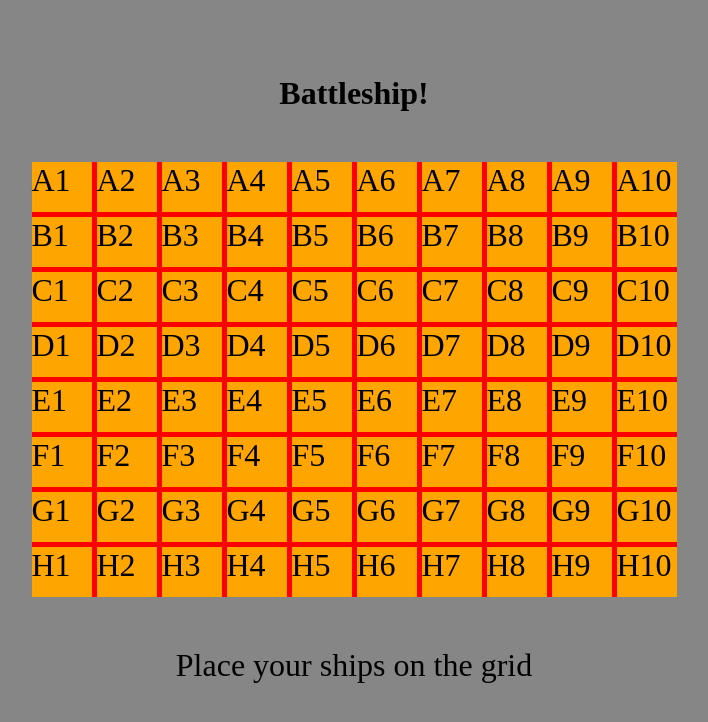
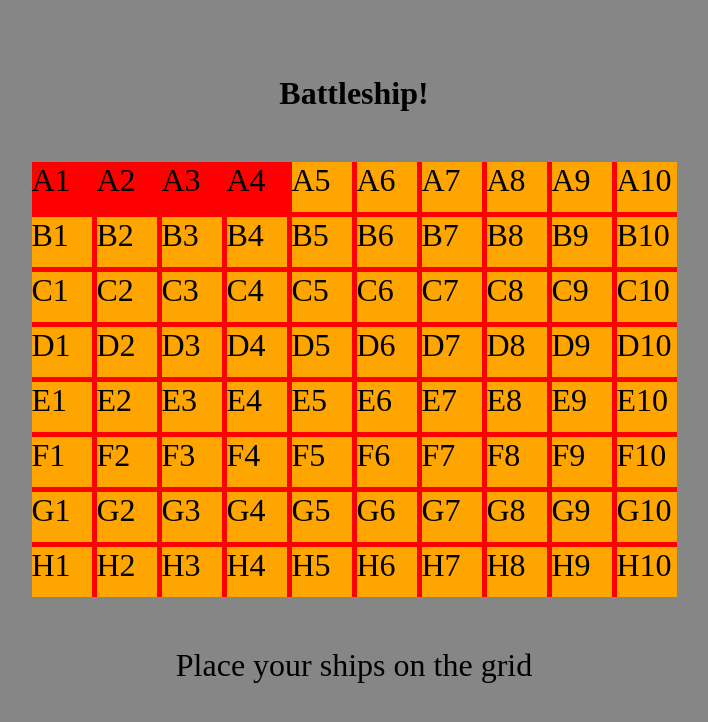
Before and after one commit to yhbe/battleShip, a website built with webpack: page src/index.html in a window 1280 px wide. Both pictures are taken after a click on the element "A1". Shown: the whole page, without its empty margins (286-994 px from the left). Built offline with nearby package versions, Linux system fonts and the light colour scheme.

Commit message:
working on placing multiple ships

```diff
--- a/src/Dom/gameLoop.js
+++ b/src/Dom/gameLoop.js
@@ -3,9 +3,9 @@ import { Gameboard } from "../Components/gameboard";
 export function gameLoop() {
   let playerBoard = new Gameboard();
   // let computerBoard = new Gameboard();
-  placeTheShips(5, "", "xaxis");
+  placeTheShips();
 
-  function placeTheShips(length, where, axis) {
+  function placeTheShips() {
     const computerDiv = document.querySelector(".computergrid");
     computerDiv.style.display = "none";
     //add handle computerdiv function toggle!
@@ -38,7 +38,13 @@ export function gameLoop() {
 
       squareDiv.addEventListener("click", (event) => {
         if (event.target.classList.contains("active")) {
-          playerBoard.place(5, event.target.classList[0], "axisX");
+          let a = playerBoard.place(4, event.target.classList[0], "axisX");
+
+          a.forEach(function placeShip(light) {
+            let allShipLocations = document.getElementsByClassName(light);
+            allShipLocations[0].classList.add("activeship");
+          });
+
           console.log(playerBoard.board);
           console.log(event.target.classList[0], "Jackpot!");
         }
--- a/src/style.css
+++ b/src/style.css
@@ -43,6 +43,7 @@ body{
   font-size: 2rem;
 }
 
-.active{
+.active,
+.activeship{
   background-color: red;
 }
```
